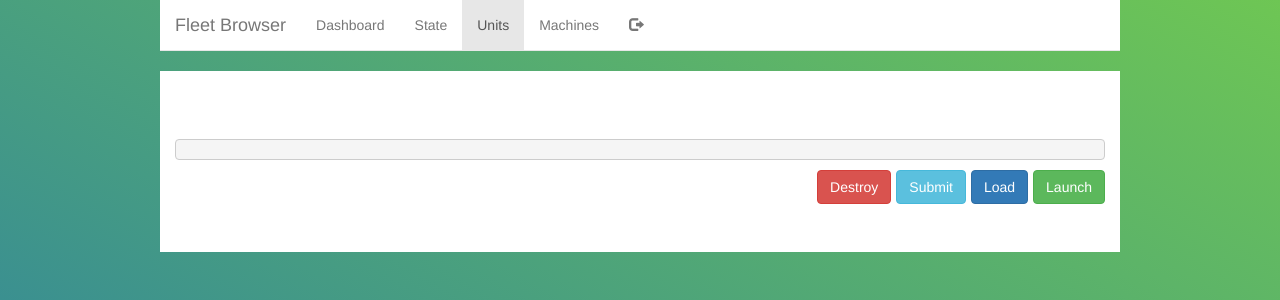
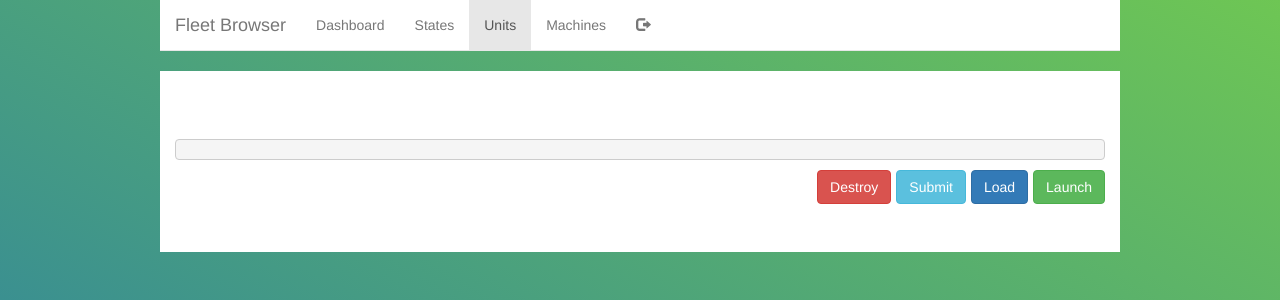
Before and after one commit to kuuji/fleet-browser, a Flask app: template templates/unit.html in a window 1280 px wide; the page is wider, and only the part inside the window is pictured. Shown: the top 300 px of that part. Run offline with Flask 2, Linux system fonts and the light colour scheme; the template is opened without the code that fills it, so the values that code supplies are empty; some libraries are stand-ins or nearby versions.

Commit message:
Rename State to States for consistency.

```diff
--- a/templates/layout.html
+++ b/templates/layout.html
@@ -24,7 +24,7 @@
       <div class="collapse navbar-collapse">
         <ul class="nav navbar-nav">
           <li id="dashboard"><a href="/dashboard">Dashboard</a></li>
-          <li id="state"><a href="/state">State</a></li>
+          <li id="state"><a href="/state">States</a></li>
           <li id="units"><a href="/units">Units</a></li>
           <li id="machines"><a href="/machines">Machines</a></li>
           <li id="logout" class="pull-right"><a href="/logout"><span class="glyphicon glyphicon-log-out"></span></a></li>
```
